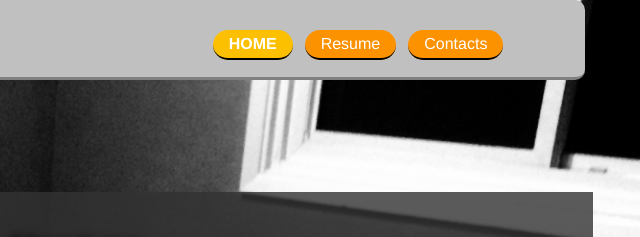
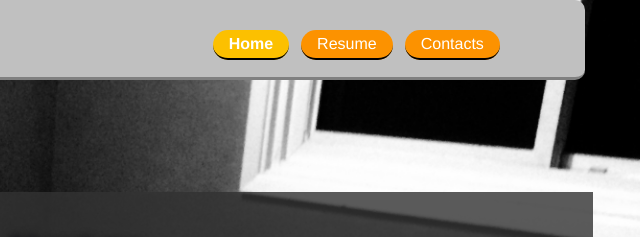
Before and after one commit to shoshanimayan/shoshanimayan.github.io, a plain HTML site: page index.html in a window 1280 px wide. In both pictures the pointer is over the link "Home". Shown: the top 237 px of the page, 640-1280 px from the left. Drawn offline with nearby package versions, Linux system fonts and the light colour scheme.

Commit message:
style changes

```diff
--- a/main_css.css
+++ b/main_css.css
@@ -29,9 +29,7 @@ nav li a{text-decoration: none;
 }
 nav li a:hover{color:white;
 text-decoration:none;
-  background-color:#FCc000;
-text-transform:uppercase;
-}
+  background-color:#FCc000;}
 
 nav h1{top:-10px;
   color:white;
```
